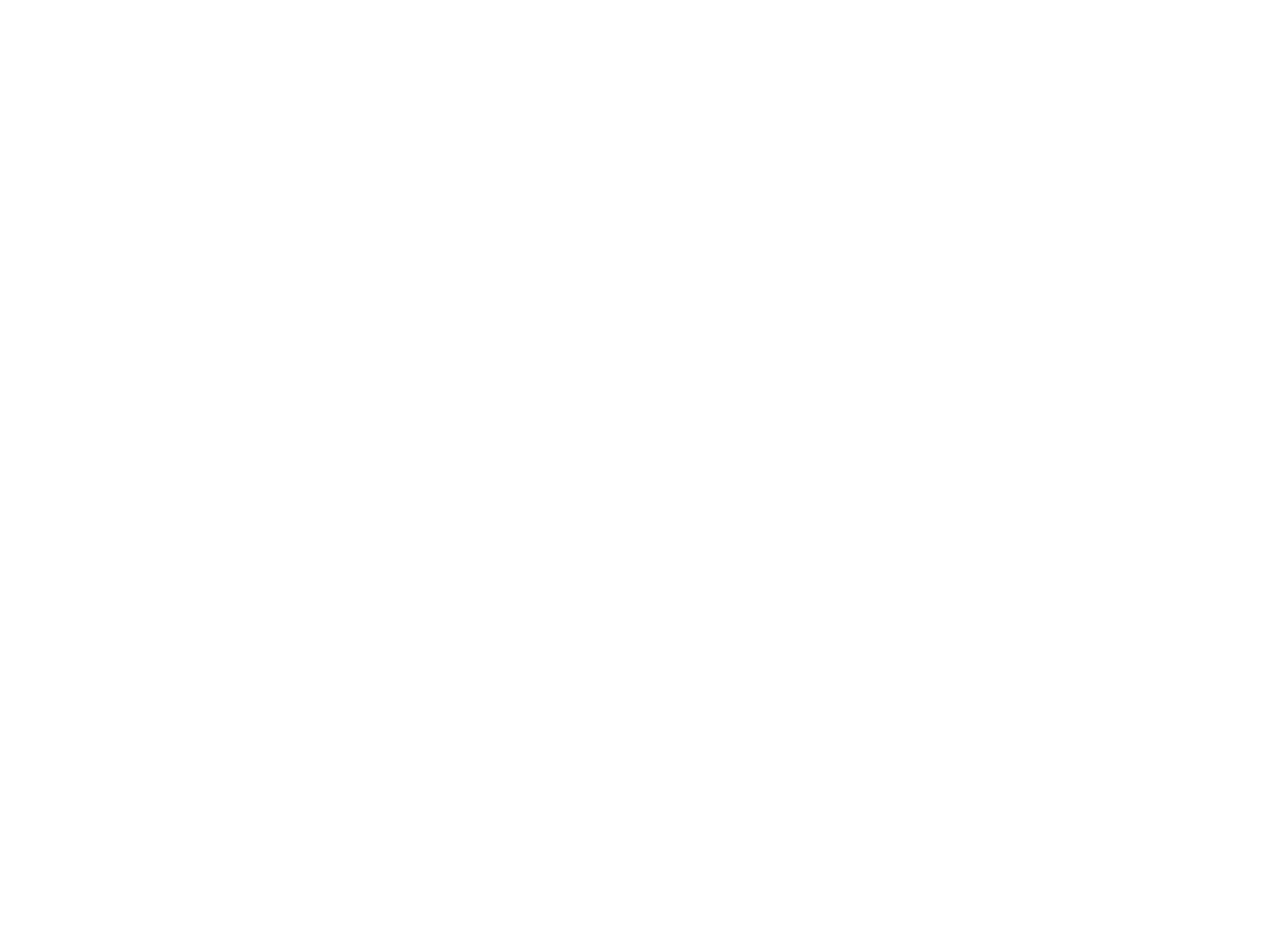
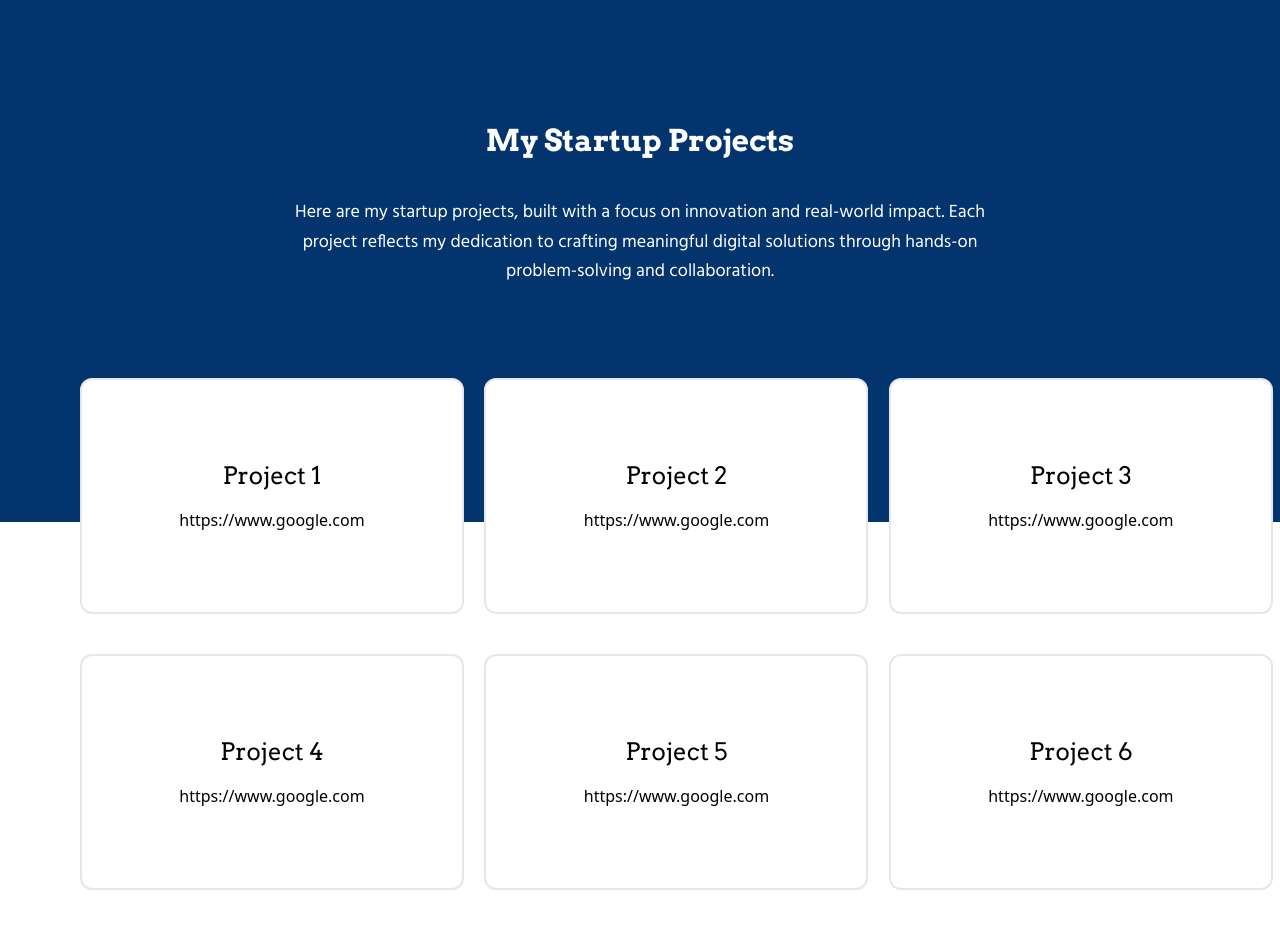
Before and after one commit to AaronHtun01/PersonalPortfolio, a React (Vite) app: page / in a window 1280 px wide. Shown: the part 2780-3708 px from the top of the page. Before the commit the page ends 2952 px from the top, so only its background shows below. Built offline with nearby package versions, Linux system fonts and the light colour scheme.

Commit message:
feat: add start project page

```diff
--- a/src/App.jsx
+++ b/src/App.jsx
@@ -1,12 +1,14 @@
 import Navbar from "./components/navbar"
 import Body from "./pages/Body"
 import Header from "./pages/header"
+import Project from "./pages/Project"
 export default function App() {
   return (
     <div>
         <Navbar />
         <Header />
         <Body />
+        <Project />
     </div>
   )
 }
--- /dev/null
+++ b/src/components/projectcard.jsx
@@ -0,0 +1,10 @@
+const Projectcard = ({ title, link }) => {
+  return (
+    <div className="bg-white w-96 p-20 text-center cursor-pointer rounded-xl border-2 border-gray-200">
+        <h1 className="font-arvo pb-4 font-medium text-2xl">{title}</h1>
+        <a href={link}>{link}</a>
+    </div>
+  )
+}
+
+export default Projectcard
--- a/src/pages/Body.jsx
+++ b/src/pages/Body.jsx
@@ -5,7 +5,7 @@
 
 const Body = () => {
   return (
-    <div>
+    <div className="h-[1300px]">
       <div className="bg-primary h-[800px]">
         <div className="pt-44 w-[600px] flex flex-col ml-[400px]">
           <h1 className="text-light font-arvo text-3xl font-semibold ml-28">Hi, I'm Aaron. Nice to meet you.</h1>
@@ -13,7 +13,7 @@
         </div>
       </div>
 
-      <div className="flex w-11/12 ml-14 h-[950px] shadow-xl relative bottom-60">
+      <div className="flex w-11/12 ml-14 shadow-xl relative bottom-60">
         <Card logo={<TbTemplate />}
               title="Designer"
               context="I value simple content structure, clean design patterns, and thoughtful interactions."
--- /dev/null
+++ b/src/pages/Project.jsx
@@ -0,0 +1,25 @@
+import Projectcard from "../components/projectcard"
+const Project = () => {
+
+  return (
+    <div>
+        <div className="bg-primary h-[800px]">
+            <div className="pt-[400px] flex flex-col items-center">
+                <h1 className="text-light font-arvo text-3xl font-semibold">My Startup Projects</h1>
+                <p className="leading-relaxed text-light font-hind text-lg pt-10 w-[700px] text-center">Here are my startup projects, built with a focus on innovation and real-world impact. Each project reflects my dedication to crafting meaningful digital solutions through hands-on problem-solving and collaboration.</p>
+            </div>
+        </div>
+
+        <div className="grid grid-cols-3 grid-rows-2 gap-10 relative bottom-36 w-11/12 ml-20">
+            <Projectcard title="Project 1" link="https://www.google.com" />
+            <Projectcard title="Project 2" link="https://www.google.com" />
+            <Projectcard title="Project 3" link="https://www.google.com" />
+            <Projectcard title="Project 4" link="https://www.google.com" />
+            <Projectcard title="Project 5" link="https://www.google.com" />
+            <Projectcard title="Project 6" link="https://www.google.com" />
+        </div>
+    </div>
+  )
+}
+
+export default Project
```
Also changed, not shown: src/images/project.jpg (added), src/pages/Contact.jsx (added).
